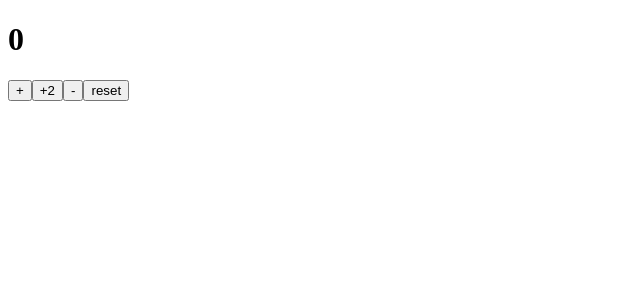
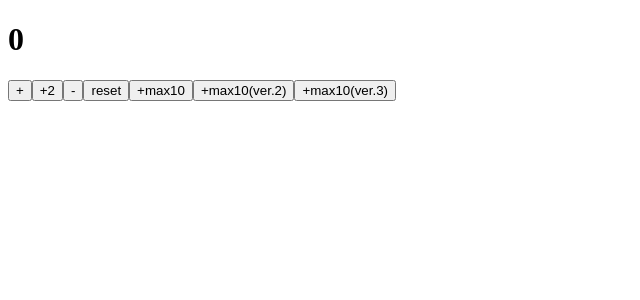
Before and after one commit to leav002/Programming_3203, a React (Vite) app: page / in a window 1280 px wide. Shown: the top 300 px of the page, without its empty margins (0-640 px from the left). Built offline with nearby package versions, Linux system fonts and the light colour scheme.

Commit message:
CounterApp ( +최대 10까지), if문, 삼항연산자, Math.Min()

```diff
--- a/src/CounterApp.jsx
+++ b/src/CounterApp.jsx
@@ -17,6 +17,17 @@ function CounterApp() {
     <button onClick={()=> setCount(0)}>reset</button>
 
 
+    <button onClick={() => setCount((count) => {
+      if(count + 1 >= 10) {
+        return 10;
+      }
+      else {
+        return count + 1;
+      }
+    })}>+max10</button>
+
+    <button onClick={()=> setCount((count) => count + 1 >= 10? 10:count+1)}>+max10(ver.2)</button>
+    <button onClick={()=> setCount((count) => Math.min(count + 1, 10))}>+max10(ver.3)</button>
 
       {/* <button
         className="counter"
```
